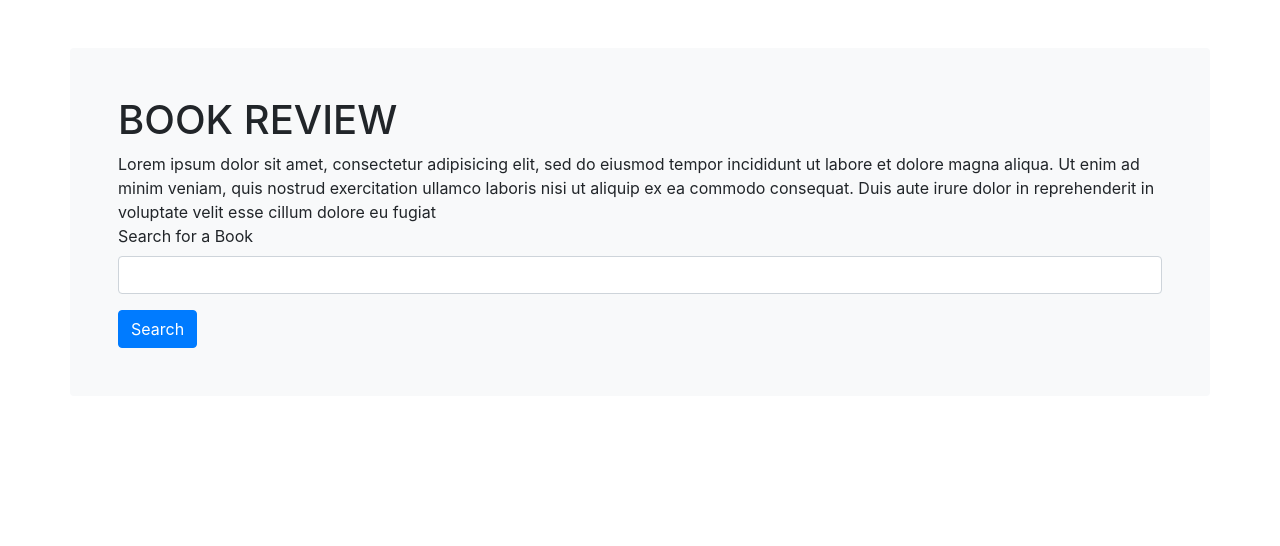
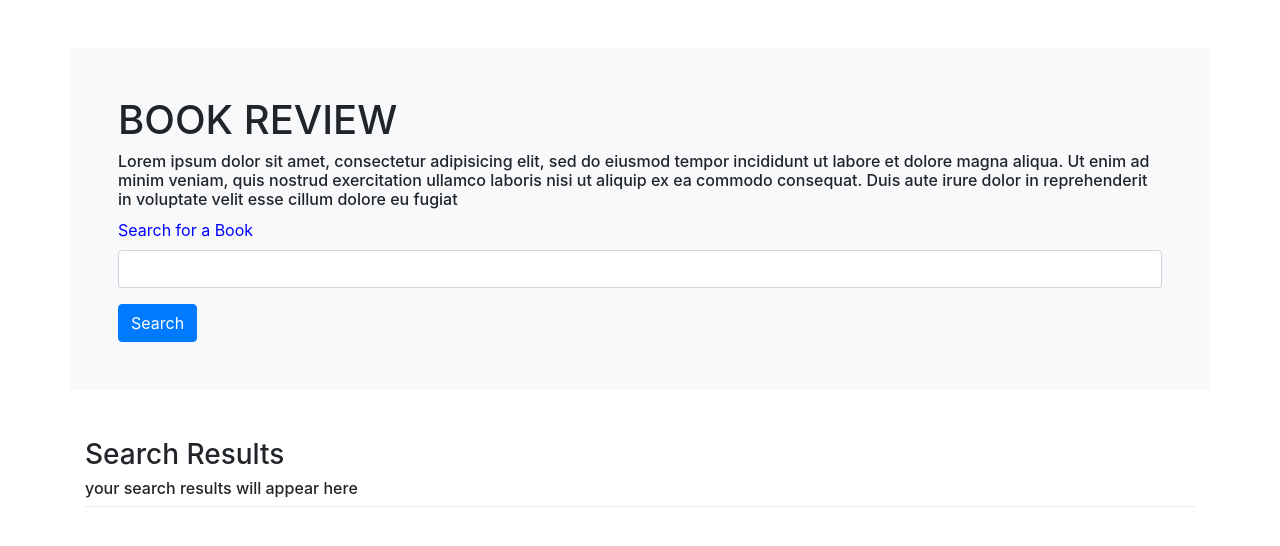
Before and after one commit to giwilorjelly/eta-carinae, a Flask app: page / in a window 1280 px wide. Shown: the part 56-602 px from the top of the page. Run offline with Flask 2, Linux system fonts and the light colour scheme; some libraries are stand-ins or nearby versions.

Commit message:
added search feature

```diff
--- a/application.py
+++ b/application.py
@@ -1,6 +1,5 @@
 import os
-
-from flask import Flask, session, render_template
+from flask import Flask, session, render_template, request
 from flask_session import Session
 from sqlalchemy import create_engine
 from sqlalchemy.orm import scoped_session, sessionmaker
@@ -23,7 +22,7 @@ db = scoped_session(sessionmaker(bind=engine))
 
 @app.route("/")
 def index():
-    return render_template("index.html")
+    return render_template("index.html", message="your search results will appear here")
 
 @app.route("/sign_in")
 def sign_in():
@@ -32,3 +31,21 @@ def sign_in():
 @app.route("/register")
 def register():
     return render_template("register.html")
+
+@app.route("/search",methods=["GET"])
+def search():
+    if not request.args.get("book"):
+        return render_template("index.html",message="err: empty search query")
+
+    #capitalizing query and adding wild character
+    query = "%" + request.args.get("book") + "%"
+    query = query.title()
+
+    results = db.execute("SELECT isbn, title, author, year FROM books WHERE isbn LIKE :query OR title LIKE :query OR author LIKE :query LIMIT 20",{"query":query})
+
+    if results.rowcount == 0:
+        return render_template("index.html",message="err: no books found")
+
+    books = results.fetchall()
+
+    return render_template("index.html",books=books)
--- a/templates/index.html
+++ b/templates/index.html
@@ -10,18 +10,44 @@
   <div class="row">
     <div class="col-md-12 bg-light rounded p-5 my-5">
       <div class="h1">BOOK REVIEW</div>
-      <div class="p">
+      <div class="h6">
         Lorem ipsum dolor sit amet, consectetur adipisicing elit, sed do eiusmod tempor incididunt ut labore et dolore magna aliqua. Ut enim ad minim veniam, quis nostrud exercitation ullamco laboris nisi ut aliquip ex ea commodo consequat. Duis aute irure dolor in reprehenderit in voluptate velit esse cillum dolore eu fugiat
       </div>
+
       <form action="/search" method="GET">
       <div class="form-group">
-        <label>Search for a Book</label>
-        <input type="text" class="form-control" />
+        <label style="color:blue">Search for a Book</label>
+        <input type="text" class="form-control" name="book"/>
       </div>
 
       <button type="submit" class="btn btn-primary">Search</button>
       </form>
     </div>
+
+    <div class="container">
+      <div class="h3">Search Results<br></div>
+
+      <div class="h6">{{message}}</div>
+      <div class="dropdown-divider"></div>
+
+
+      <div class="row">
+        {% for book in books %}
+        <div class="col-md-4 bg-light rounded p-5 my-5">
+        <div class="media">
+          <img src="..." class="mr-4" alt="...">
+            <div class="media-body">
+              <h5 class="mt-0">{{book['title']}}</h5>
+              <h6>{{book['author']}}</h6>
+              <h6>{{book['year']}}</h6>
+              <h6>{{book['isbn']}}</h6>
+              <a href="/book/{{book['isbn']}}" class="card-link">Go to book page</a>
+            </div>
+        </div>
+        </div>
+        {% endfor %}
+        </div>
+    </div>
   </div>
 </div>
 
```
